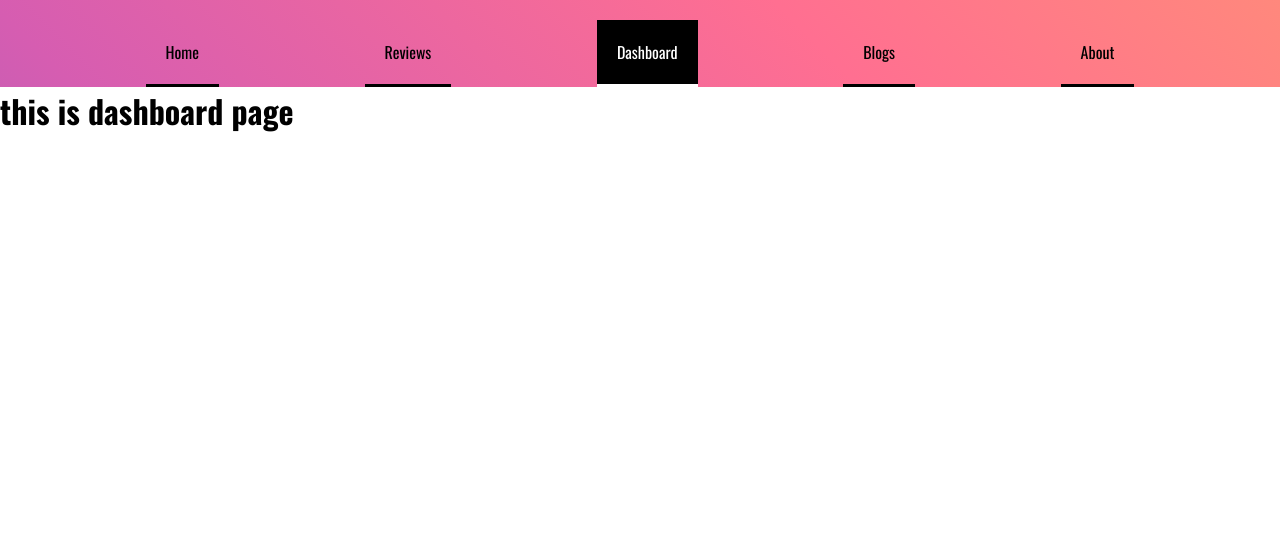
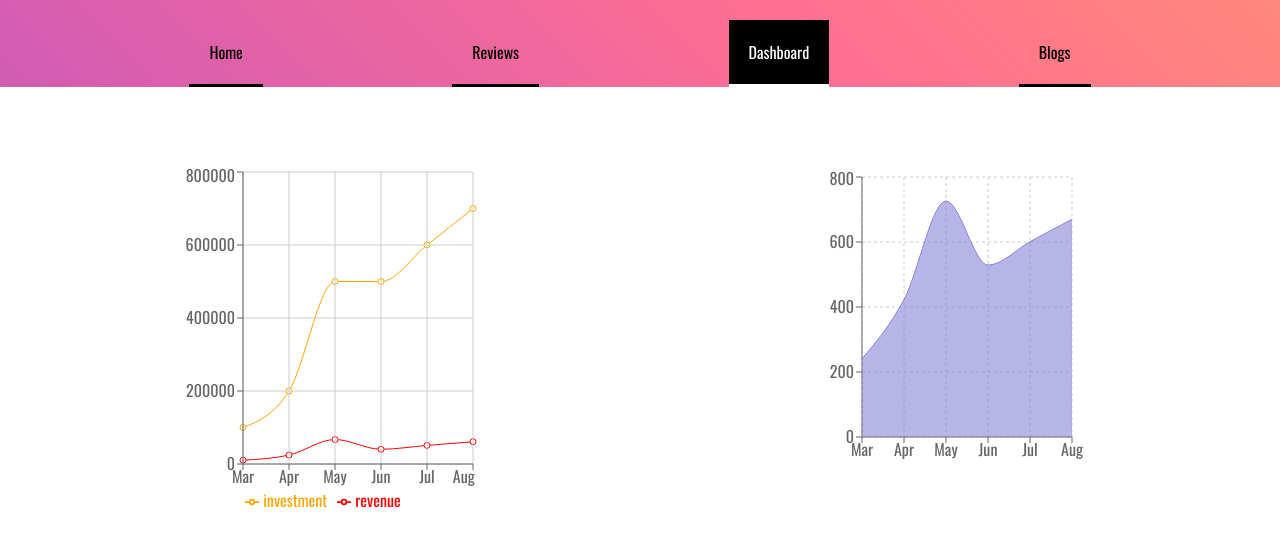
Before and after one commit to Sadik-Hossain/tesla-review-site-react, a React (Vite) app: page /dashboard in a window 1280 px wide. Shown: the top 546 px of the page. Built offline with nearby package versions, Linux system fonts and the light colour scheme.

Commit message:
chart added

```diff
--- a/src/App.jsx
+++ b/src/App.jsx
@@ -5,7 +5,7 @@ import Blogs from "./components/Blogs/Blogs";
 import NotFound from "./components/NotFound/NotFound";
 import Header from "./components/Header/Header";
 import DashBoard from "./components/DashBoard/DashBoard";
-import About from "./components/About/About";
+
 
 function App() {
   return (
@@ -17,7 +17,7 @@ function App() {
         <Route path="/reviews" element={<Reviews />} />
         <Route path="/dashboard" element={<DashBoard />} />
         <Route path="/blogs" element={<Blogs />} />
-        <Route path="/about" element={<About />} />
+
         <Route path="*" element={<NotFound />} />
       </Routes>
     </div>
--- a/src/components/About/About.jsx
+++ /dev/null
@@ -1,11 +0,0 @@
-import React from 'react';
-
-const About = () => {
-    return (
-        <div>
-            <h1>this is about page</h1>
-        </div>
-    );
-};
-
-export default About;
--- /dev/null
+++ b/src/components/AreaChart/AreaChart.jsx
@@ -0,0 +1,34 @@
+import React from "react";
+import {
+  AreaChart,
+  Area,
+  XAxis,
+  YAxis,
+  CartesianGrid,
+  Tooltip,
+} from "recharts";
+import getData from "../../hooks/getData";
+const MyAreaChart = () => {
+  const [data, setData] = getData();
+  return (
+    <AreaChart
+      width={300}
+      height={300}
+      data={data}
+      margin={{
+        top: 10,
+        right: 30,
+        left: 0,
+        bottom: 0,
+      }}
+    >
+      <CartesianGrid strokeDasharray="3 3" />
+      <XAxis dataKey="month" />
+      <YAxis />
+      <Tooltip />
+      <Area type="monotone" dataKey="sell" stroke="#8884d8" fill="#8884d8" />
+    </AreaChart>
+  );
+};
+
+export default MyAreaChart;
--- a/src/components/DashBoard/DashBoard.css
+++ b/src/components/DashBoard/DashBoard.css
@@ -0,0 +1,13 @@
+.dashboard {
+  margin: 5rem 2rem;
+  display: grid;
+  grid-template-columns: repeat(2, 1fr);
+  grid-gap: 2rem;
+  justify-items: center;
+}
+@media only screen and (max-width: 480px) {
+  .dashboard {
+    display: grid;
+    grid-template-columns: 1fr;
+  }
+}
--- a/src/components/DashBoard/DashBoard.jsx
+++ b/src/components/DashBoard/DashBoard.jsx
@@ -1,9 +1,15 @@
 import React from "react";
+import MyAreaChart from "../AreaChart/AreaChart";
+import MyLineChart from "../LineChart/LineChart";
+import "./DashBoard.css";
 
 const DashBoard = () => {
   return (
-    <div>
-      <h1>this is dashboard page</h1>
+    <div className="dashboard">
+
+        <MyLineChart  />
+        <MyAreaChart />
+
     </div>
   );
 };
--- a/src/components/Header/Header.jsx
+++ b/src/components/Header/Header.jsx
@@ -8,7 +8,7 @@ const Header = () => {
         to="/home"
         style={({ isActive }) => ({
           color: isActive ? "white" : "black",
-          background:isActive&& "black",
+          background: isActive && "black",
           padding: "20px",
           textDecoration: "none",
           borderBottomStyle: "solid",
@@ -20,7 +20,7 @@ const Header = () => {
       <NavLink
         style={({ isActive }) => ({
           color: isActive ? "white" : "black",
-          background:isActive&& "black",
+          background: isActive && "black",
           padding: "20px",
           textDecoration: "none",
           borderBottomStyle: "solid",
@@ -33,7 +33,7 @@ const Header = () => {
       <NavLink
         style={({ isActive }) => ({
           color: isActive ? "white" : "black",
-          background:isActive&& "black",
+          background: isActive && "black",
           padding: "20px",
           textDecoration: "none",
           borderBottomStyle: "solid",
@@ -46,7 +46,7 @@ const Header = () => {
       <NavLink
         style={({ isActive }) => ({
           color: isActive ? "white" : "black",
-          background:isActive&& "black",
+          background: isActive && "black",
           padding: "20px",
           textDecoration: "none",
           borderBottomStyle: "solid",
@@ -56,19 +56,6 @@ const Header = () => {
       >
         Blogs
       </NavLink>
-      <NavLink
-        style={({ isActive }) => ({
-          color: isActive ? "white" : "black",
-          background:isActive&& "black",
-          padding: "20px",
-          textDecoration: "none",
-          borderBottomStyle: "solid",
-          borderBottomColor: isActive && "white",
-        })}
-        to="/about"
-      >
-        About
-      </NavLink>
     </nav>
   );
 };
--- a/src/components/Home/Home.css
+++ b/src/components/Home/Home.css
@@ -40,6 +40,7 @@
   color: black;
   border: 2px solid black;
   transition-duration: 0.4s;
+  cursor: pointer;
 }
 .all-btn:hover{
   background-color:black;
--- /dev/null
+++ b/src/components/LineChart/LineChart.jsx
@@ -0,0 +1,36 @@
+import React from "react";
+import {
+  LineChart,
+  Line,
+  XAxis,
+  YAxis,
+  CartesianGrid,
+  Tooltip,
+  Legend,
+  ResponsiveContainer,
+} from "recharts";
+import getData from "../../hooks/getData";
+const MyLineChart = () => {
+  const [data, setData] = getData();
+  return (
+
+      <LineChart width={300} height={350} data={data}>
+        <Line
+          type="monotone"
+          stroke="orange"
+          activeDot={{ r: 8 }}
+          dataKey="investment"
+        />
+        <Line dataKey="revenue" type="monotone" stroke="red" />
+        <CartesianGrid strokeDasharray="" />
+        <XAxis dataKey="month" />
+
+        <YAxis />
+        <Tooltip />
+        <Legend />
+      </LineChart>
+
+  );
+};
+
+export default MyLineChart;
--- a/src/components/NotFound/NotFound.jsx
+++ b/src/components/NotFound/NotFound.jsx
@@ -1,9 +1,8 @@
 import React from "react";
-
 const NotFound = () => {
   return (
-    <div>
-      <h1>ERROR:404 Not Found</h1>
+    <div style={{ textAlign: "center" }}>
+      <h1 style={{ color: "red" }}>ERROR:404 Not Found</h1>
     </div>
   );
 };
--- /dev/null
+++ b/src/hooks/getData.jsx
@@ -0,0 +1,12 @@
+import { useState, useEffect } from "react";
+
+const getData = () => {
+  const [data, setData] = useState([]);
+  useEffect(() => {
+    fetch(`data.json`)
+      .then((res) => res.json())
+      .then((data) => setData(data));
+  }, []);
+  return [data, setData];
+};
+export default getData;
```
Also changed, not shown: src/components/About/About.css (deleted).
